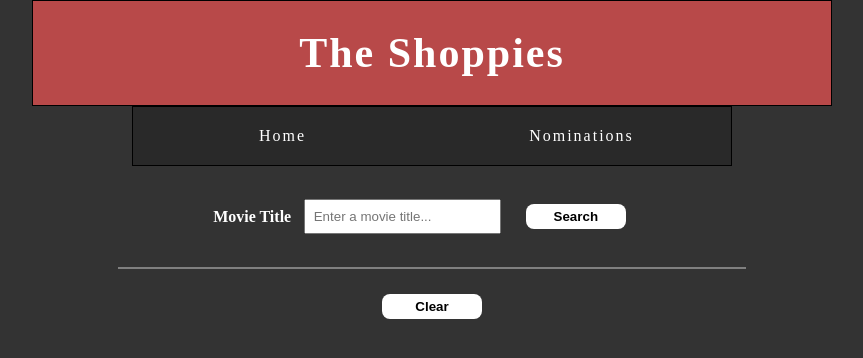
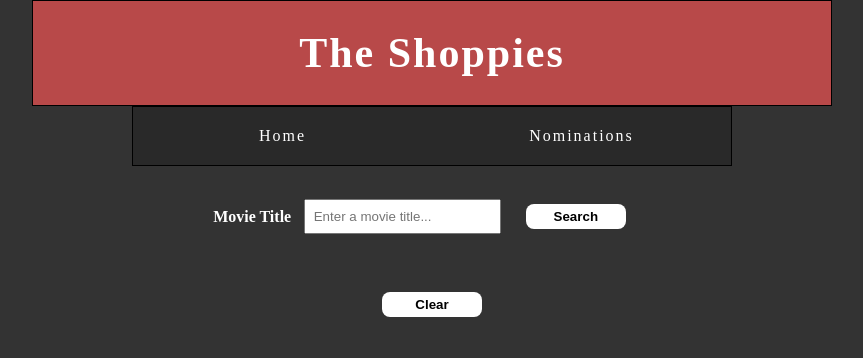
Before and after one commit to davidaceves/shoppies, a React (Create React App) app in the folder movie-app/: page / in a window 1280 px wide. Shown: the top 358 px of the page, without its empty margins (208-1071 px from the left). Built offline with nearby package versions, Linux system fonts and the light colour scheme.

Commit message:
starting to move styles to components

```diff
--- a/movie-app/src/App.css
+++ b/movie-app/src/App.css
@@ -52,19 +52,8 @@
 
 .results {
   display: flex;
-  flex-wrap: wrap;
-  justify-content: center;
   color: white;
-  width: 50%;
-  height: 100%;
-  border: 1px solid grey;
-}
-
-.movie {
-  border: 1px solid black;
-  background-color: rgb(102, 102, 104);
-  padding: 5%;
-  margin: 5%;
+  width: 75%;
 }
 
 .nominations {
```
